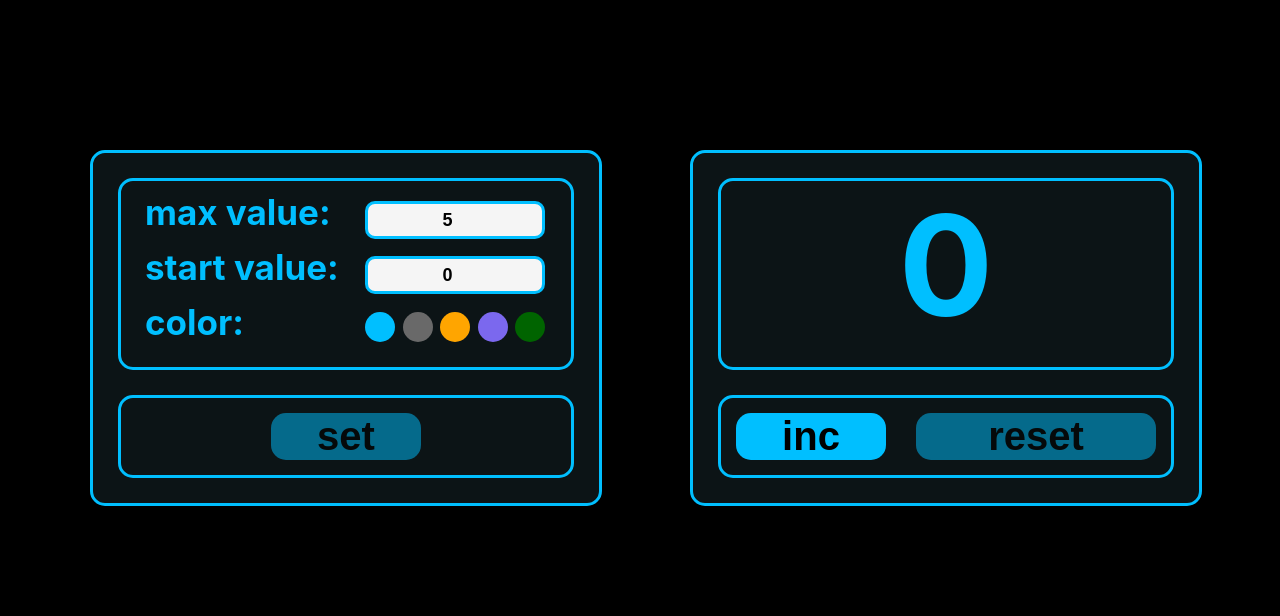
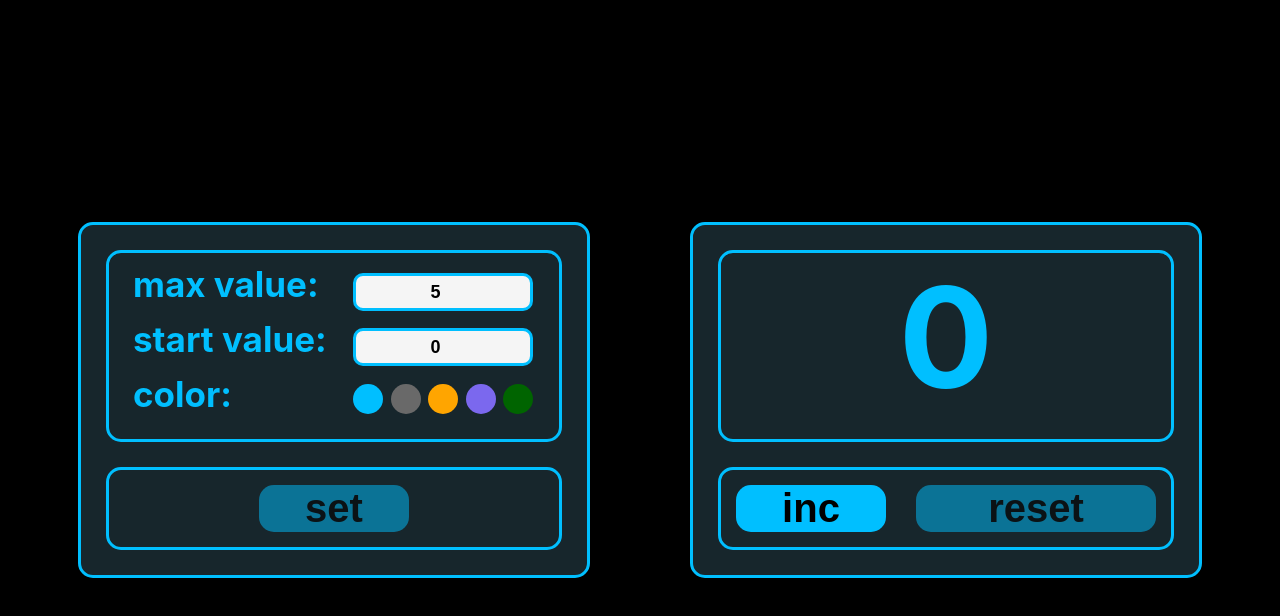
Before and after one commit to Freiii21/exam-monday, a React (Create React App) app: page / in a window 1280 px wide. Shown: the top 616 px of the page. Built offline with nearby package versions, Linux system fonts and the light colour scheme.

Commit message:
#42 some styling improvements

```diff
--- a/src/App.css
+++ b/src/App.css
@@ -1,17 +1,22 @@
 .common {
-  display: grid;
-  grid-template-columns: 500px 500px;
-  grid-gap: 100px;
-  width: 1100px;
-  margin: auto;
+  /*display: grid;*/
+  /*grid-template-columns: 500px 500px;*/
+  /*grid-gap: 100px;*/
+  /*width: 1100px;*/
+  /*margin: auto;*/
+  height: 100vh;
+  display: flex;
+  justify-content: center;
+  align-items: center;
+  flex-wrap: wrap-reverse;
 }
 .frame {
   width: 506px;
   height: 350px;
-  margin: 150px auto auto;
+  margin: 0 50px;
   border: 3px solid deepskyblue;
   border-radius: 15px;
   display: grid;
   grid-template-rows: 250px 100px;
-  background-color: rgba(117, 190, 218, 0.1);
+  background-color: rgba(117, 190, 218, 0.2);
 }
--- a/src/components/common/colorScheme.module.css
+++ b/src/components/common/colorScheme.module.css
@@ -5,6 +5,8 @@
 .greyBack {
     background-color: dimGrey !important;
 }
+
+
 .orange {
     border-color: Orange !important;
     color: Orange !important;
@@ -12,6 +14,8 @@
 .orangeBack {
     background-color: Orange !important;
 }
+
+
 .purple {
     border-color: mediumSlateBlue !important;
     color: mediumSlateBlue !important;
@@ -19,6 +23,8 @@
 .purpleBack {
     background-color: mediumSlateBlue !important;
 }
+
+
 .green {
     border-color: darkGreen !important;
     color: darkGreen !important;
```
